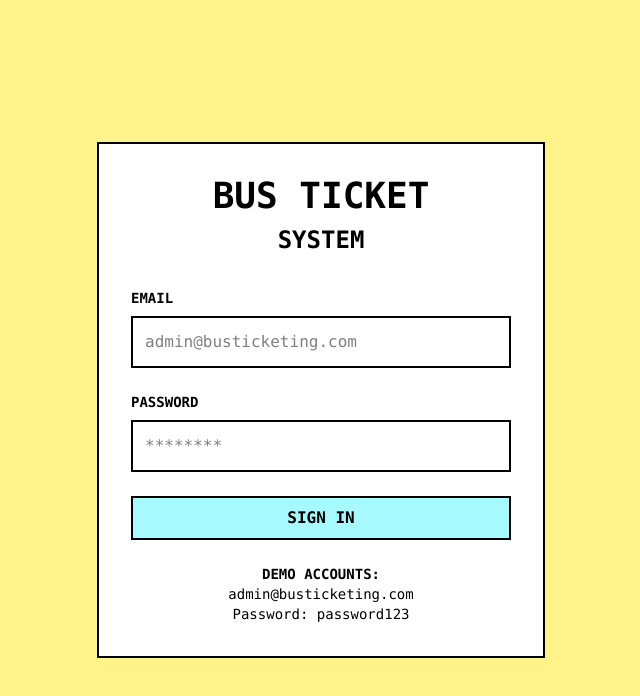
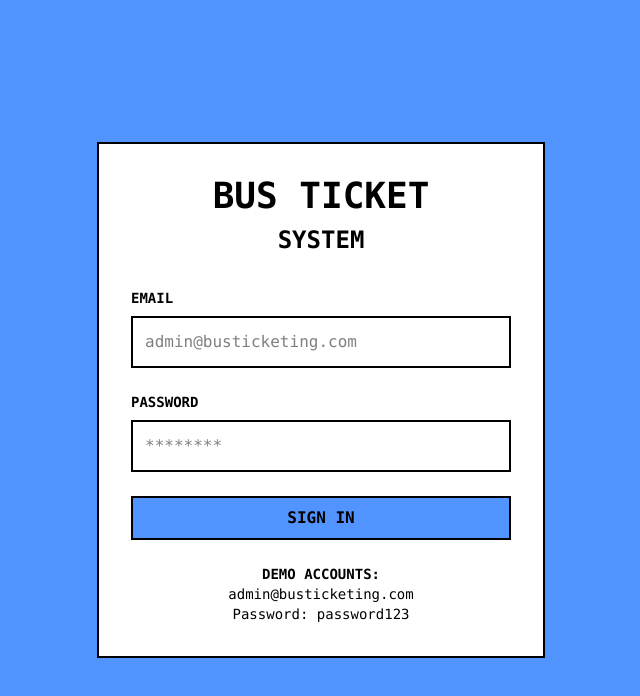
Before and after one commit to 1t0t0/Ticketing_PassengersVan, a Next.js app: page /login in a window 1280 px wide. Shown: the top 696 px of the page, without its empty margins (319-959 px from the left). Built offline with nearby package versions, Linux system fonts and the light colour scheme.

Commit message:
update theme

```diff
--- a/app/globals.css
+++ b/app/globals.css
@@ -12,11 +12,11 @@
   --ease-fluid: cubic-bezier(0.3, 0, 0, 1);
   --ease-snappy: cubic-bezier(0.2, 0, 0, 1);
 
-  --color-neo-blue: #a6faff;
-  --color-neo-yellow: #fdf38a;
+  --color-neo-blue: #5294ff;
+  --color-neo-yellow: #ffffff; /* white */
   --color-neo-pink: #ff6b6b;
   --color-neo-green: #79ffa5;
-  --color-neo-purple: #bd93f9;
+  --color-neo-purple: #A9A9A9; /* grey */
 
   --box-shadow-neo: 4px 4px 0px 0px rgba(0,0,0,1);
   --box-shadow-neo-lg: 8px 8px 0px 0px rgba(0,0,0,1);
--- a/app/login/page.tsx
+++ b/app/login/page.tsx
@@ -45,7 +45,7 @@ const handleSubmit = async (e: React.FormEvent) => {
 };
 
   return (
-    <div className="min-h-screen flex items-center justify-center bg-neo-yellow p-4">
+    <div className="min-h-screen flex items-center justify-center bg-[#5294ff] p-4">
       <NeoCard className="w-full max-w-md p-8">
         <h1 className="text-4xl font-black text-center mb-2">BUS TICKET</h1>
         <h2 className="text-2xl font-bold text-center mb-8">SYSTEM</h2>
```
